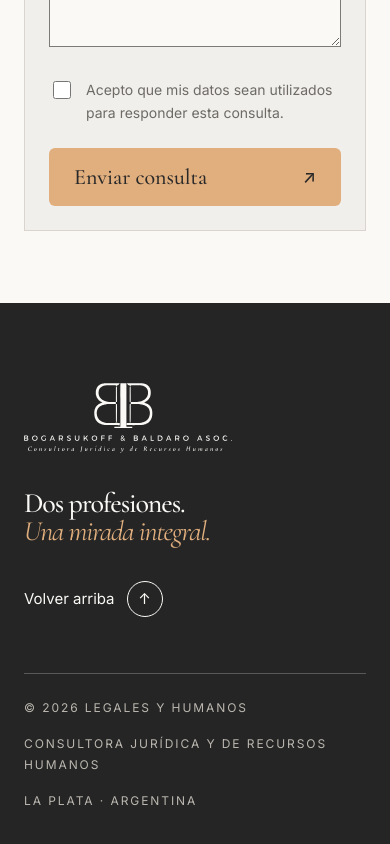
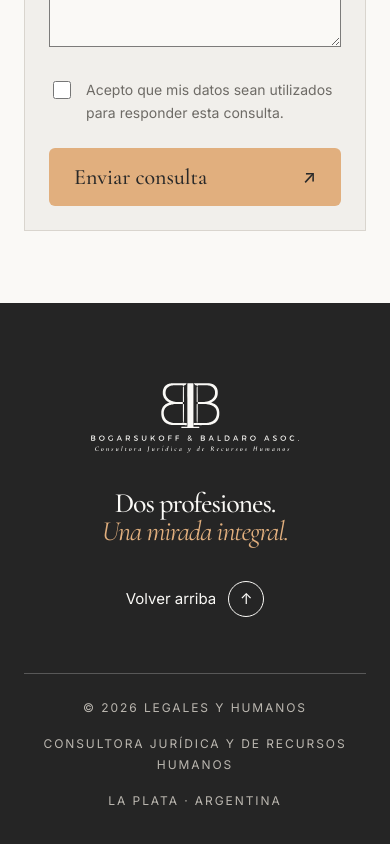
Before and after one commit to colomarina/legales-y-humanos, a React (Vite) app: page / in a window 390 px wide. Shown: the part 9833-10677 px from the top of the page. Built offline with nearby package versions, Linux system fonts and the light colour scheme.

Commit message:
Centrar el pie en celulares y tablets

```diff
--- a/src/components/layout/Footer.css
+++ b/src/components/layout/Footer.css
@@ -74,15 +74,16 @@
 @media (max-width: 900px) {
   .footer__top {
     grid-template-columns: 1fr;
-    justify-items: start;
+    justify-items: center;
     gap: var(--lh-space-lg);
   }
 
-  .footer__tagline {
-    text-align: left;
+  .footer__top-link {
+    justify-self: center;
   }
 
-  .footer__top-link {
-    justify-self: start;
+  .footer__bottom {
+    justify-content: center;
+    text-align: center;
   }
 }
```
